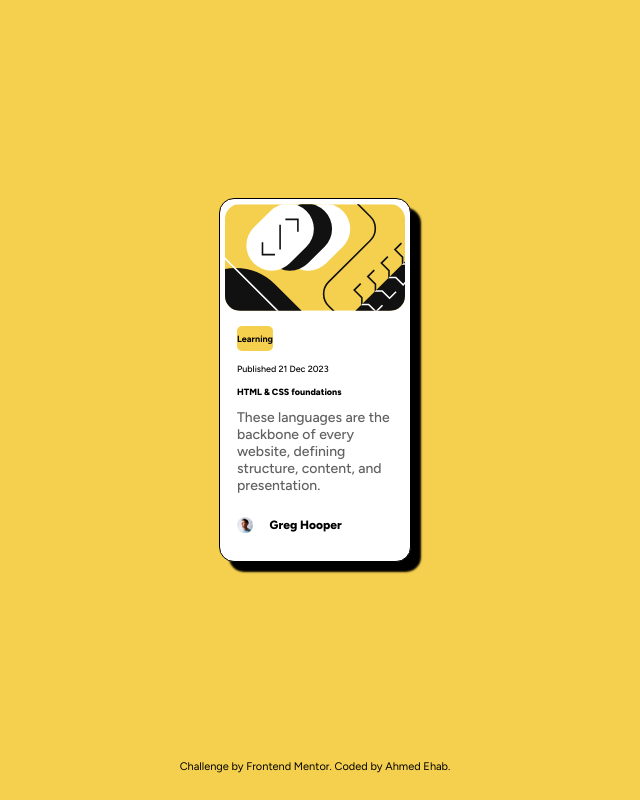
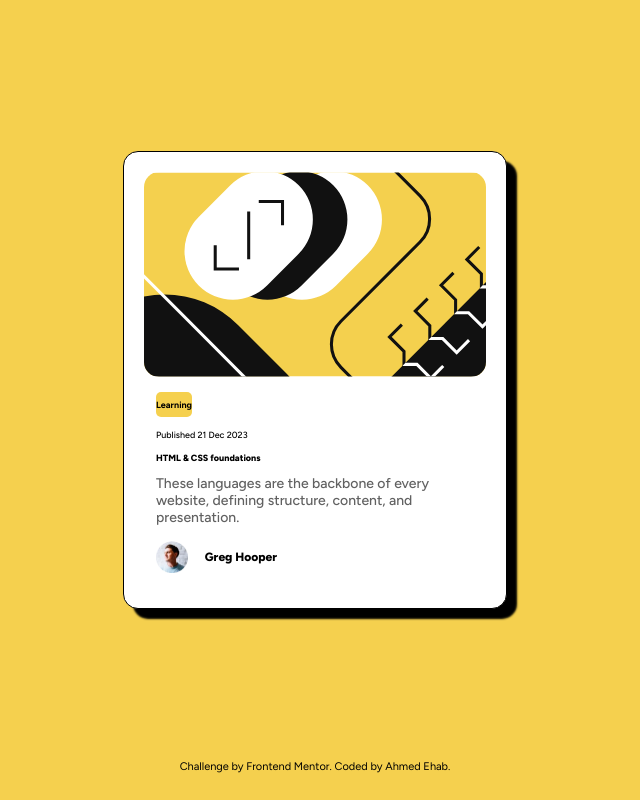
Before and after one commit to AhmedEhabHM/Blog_preview_card, a plain HTML site: page index.html in a window 768 px wide. Shown: the whole page, without its empty margins (69-709 px from the left). Drawn offline with Linux system fonts and the light colour scheme.

Commit message:
Update styless.css

```diff
--- a/styless.css
+++ b/styless.css
@@ -90,22 +90,26 @@ p,
   color: black;
 }
 
-@media(max-width: 900px){
-    *{
+@media (max-width: 900px) {
+  * {
     font-size: x-small;
   }
-    h1{
+  h1 {
     width: fit-content;
   }
-    h1,h2,h3{
+  h1,
+  h2,
+  h3 {
     font-size: xx-small;
   }
-    .content{
-        padding: 5px;
-    }
-}
-@media(min-width: 450px){
-    .content{
+  .content {
+    padding: 20px;
+    width: 50%;
     height: fit-content;
   }
 }
+@media (min-width: 900px) {
+  .content {
+    height: fit-content;
+  }
+}
```
Lines whose indentation alone changed are shown as unchanged.
